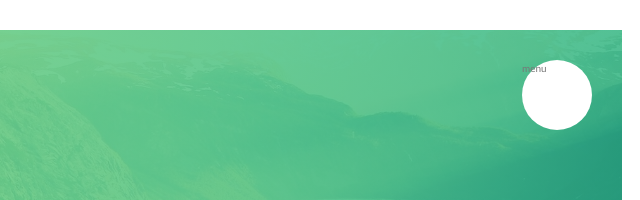
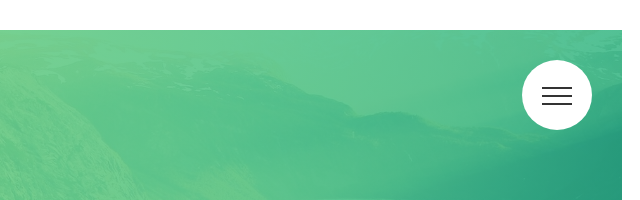
Before and after one commit to ppalladio/css-sass, a website: page nat/index.html in a window 1280 px wide. Shown: the top 200 px of the page, 628-1268 px from the left. Drawn offline with Linux system fonts and the light colour scheme.

Commit message:
finishing navigation

```diff
--- a/nat/index.html
+++ b/nat/index.html
@@ -19,7 +19,7 @@
 
 		<div class="navigation">
 			<input type="checkbox" id="navi-toggle" class="navigation__checkbox">
-			<label for="navi-toggle" class="navigation__button">menu</label>
+			<label for="navi-toggle" class="navigation__button"><span class="navigation__icon">&nbsp;</span></label>
 			<div class="navigation__background">&nbsp;</div>
 			<nav class="nagivation__nav">
 				<ul class="navigation__list">
--- a/nat/sass/layout/_navigation.scss
+++ b/nat/sass/layout/_navigation.scss
@@ -13,6 +13,8 @@
         right: 6rem;
         z-index: 5;
         box-sizing: 0 1rem 4rem rgba($color-black, 0.4);
+		text-align: center;
+		cursor: pointer;
     }
     &__background {
         height: 6rem;
@@ -88,4 +90,46 @@
         opacity: 1;
         width: 100%;
     }
+
+	&__icon{
+		position: relative;
+		margin-top: 3.5rem;
+
+		&,
+		&::before,
+		&::after{
+			width: 3rem;
+			height: 2px;
+			background-color: $color-grey-dark-3;
+			display: inline-block;
+		}
+
+		&::before,
+		&::after{
+			content: '';
+			position: absolute;
+			left:0;
+			transition: all 0.2s;
+		}
+		&::before{top:-.8rem}
+		&::after{top:.8rem}
+	}
+
+	&__button:hover &__icon::before{
+		top:-1rem;
+	}
+	&__button:hover &__icon::after{
+		top:1rem;
+	}
+
+	&__checkbox:checked + &__button &__icon{
+		background-color: transparent;}
+	&__checkbox:checked + &__button &__icon::before{
+		transform:rotate(135deg);
+		top: 0;
+	}
+	&__checkbox:checked + &__button &__icon::after{
+		transform:rotate(-135deg) ;
+		top: 0;
+	}
 }
```
Also changed, not shown: nat/css/style.css.
